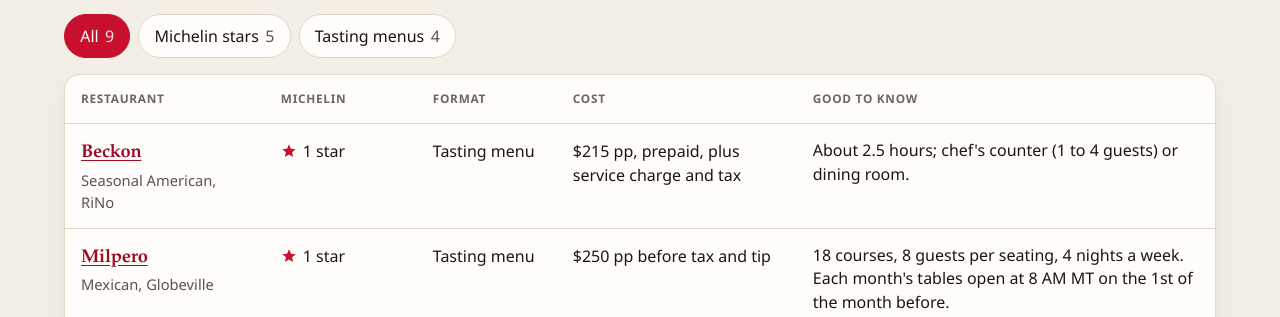
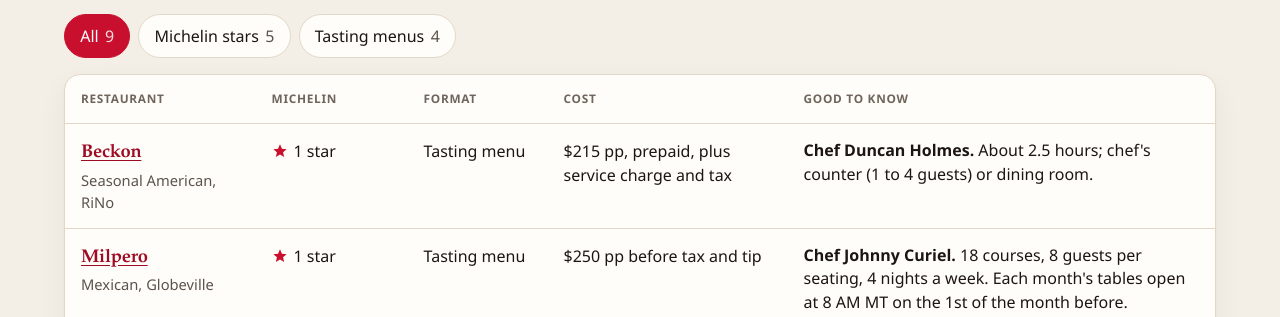
Before and after one commit to johntfunk/denver-restaurants, a plain HTML site: page index.html in a window 1280 px wide. Shown: the part 616-933 px from the top of the page. Drawn offline with Linux system fonts and the light colour scheme.

Commit message:
Show each restaurant's chef at the start of Good to know
Add chefName in the data file and render it in bold before the existing notes, keeping profile links only where a chef section exists.

Co-authored-by: johntfunk <johntfunk@users.noreply.github.com>

```diff
--- a/app.js
+++ b/app.js
@@ -257,7 +257,15 @@
       notesCell.setAttribute("data-label", "Good to know");
       var notes = document.createElement("span");
       notes.className = "notes";
-      notes.textContent = place.notes;
+      if (place.chefName) {
+        var chefName = document.createElement("strong");
+        chefName.className = "chef-name";
+        chefName.textContent = "Chef " + place.chefName + ".";
+        notes.appendChild(chefName);
+        notes.appendChild(document.createTextNode(" " + place.notes));
+      } else {
+        notes.textContent = place.notes;
+      }
       notesCell.appendChild(notes);
       if (place.chef && knownChefs[place.chef]) {
         var chefLink = document.createElement("a");
--- a/data/restaurants.js
+++ b/data/restaurants.js
@@ -19,7 +19,8 @@ window.TRACKER = {
       format: "Tasting menu",
       price: "$215 pp, prepaid, plus service charge and tax",
       notes: "About 2.5 hours; chef's counter (1 to 4 guests) or dining room.",
-      url: "https://www.opentable.com/r/beckon-denver"
+      url: "https://www.opentable.com/r/beckon-denver",
+      chefName: "Duncan Holmes"
     },
     {
       name: "Milpero",
@@ -31,7 +32,8 @@ window.TRACKER = {
       notes:
         "18 courses, 8 guests per seating, 4 nights a week. Each month's tables open at 8 AM MT on the 1st of the month before.",
       url: "https://www.opentable.com/r/maize-denver",
-      chef: "chef-curiel"
+      chef: "chef-curiel",
+      chefName: "Johnny Curiel"
     },
     {
       name: "Kizaki",
@@ -42,7 +44,8 @@ window.TRACKER = {
       price: "$250 pp plus service fee and tax",
       notes: "About 20 courses; seatings at 5:00 and 8:00 PM, counter or table.",
       url: "https://www.opentable.com/r/kizaki-denver",
-      chef: "chef-kizaki"
+      chef: "chef-kizaki",
+      chefName: "Toshi Kizaki"
     },
     {
       name: "The Counter at Odell's",
@@ -53,7 +56,8 @@ window.TRACKER = {
       price: "$175 pp, optional $85 drink pairing",
       notes: "10-seat counter on weekends; menu changes nightly; no vegetarian or vegan.",
       url: "https://www.opentable.com/r/the-counter-at-odells-denver",
-      chef: "chef-odell"
+      chef: "chef-odell",
+      chefName: "Miles Odell"
     },
     {
       name: "Alma Fonda Fina",
@@ -64,7 +68,8 @@ window.TRACKER = {
       price: "Mains about $39 to $49",
       notes: "28-seat dining room plus an 8-seat chef's counter.",
       url: "https://www.opentable.com/r/alma-fonda-fina-denver",
-      chef: "chef-curiel"
+      chef: "chef-curiel",
+      chefName: "Johnny Curiel"
     },
     {
       name: "Mezcaleria Alma",
@@ -75,7 +80,8 @@ window.TRACKER = {
       price: "Small plates about $20 to $24",
       notes: "Big mezcal list; 10-seat chef's counter.",
       url: "https://www.opentable.com/r/mezcaleria-alma-denver",
-      chef: "chef-curiel"
+      chef: "chef-curiel",
+      chefName: "Johnny Curiel"
     },
     {
       name: "Tai Tai Japanese",
--- a/styles.css
+++ b/styles.css
@@ -304,6 +304,8 @@ a { color: var(--link); }
 
 .notes { line-height: 1.45; }
 
+.chef-name { font-weight: 700; }
+
 .profile-link {
   margin-top: 0.4rem;
   font-weight: 650;
```
Also changed, not shown: 1 other file.
